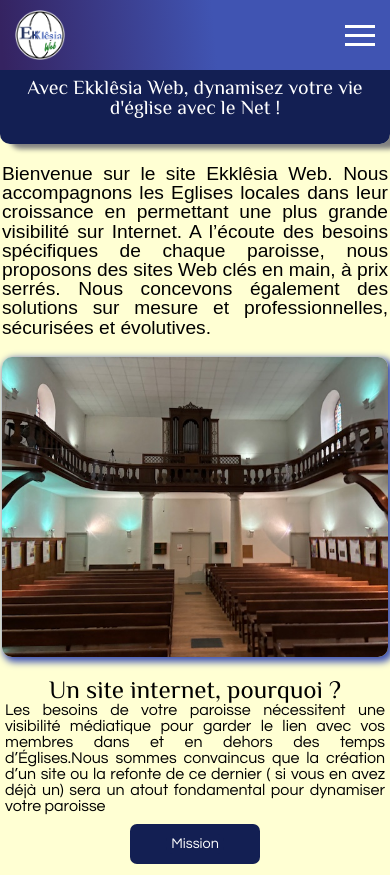
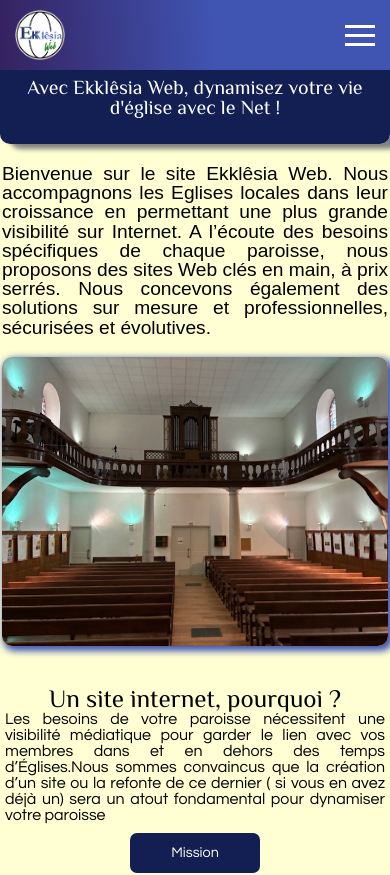
Before and after one commit to Ben43200/ekklesia-vite, a React (Vite) app: page / in a window 390 px wide. Shown: the top 875 px of the page. Built offline with nearby package versions, Linux system fonts and the light colour scheme; a web font is replaced by a local one.

Commit message:
image miission ok responsive mais moins haute que home pb concordance

```diff
--- a/src/pages/home/home.css
+++ b/src/pages/home/home.css
@@ -168,12 +168,14 @@
   place-self: center;
   justify-items: center;
   display: grid;
+  gap: 20px;
   grid-template-columns: 1fr;
 }
 @media screen and (min-width: 768px) {
   .box-card {
     width: auto;
     grid-template-columns: 1fr 1fr;
+    gap: 40px;
   }
 }
 
@@ -184,7 +186,6 @@
 .box-card img {
   width: 100%;
   padding: 0;
-  height: 300px;
   -o-object-fit: cover;
      object-fit: cover;
   box-shadow: 3px 3px 7px 2px #4054b2;
--- a/src/pages/home/home.scss
+++ b/src/pages/home/home.scss
@@ -75,11 +75,12 @@
   place-self: center;
   justify-items: center;
   display: grid;
-  // gap:20px;
+  gap:20px;
   grid-template-columns: 1fr;
   @include media(tablet) {
       width:auto;
     grid-template-columns: 1fr 1fr;
+    gap:40px;
     }
 
 }
@@ -90,7 +91,8 @@
 .box-card img{
   width:100%;
   padding:0;
-  height:300px;
+  // height:300px;
+
   object-fit: cover;
   box-shadow: 3px 3px 7px 2px #4054b2;
   border-radius: 10px;
```
Also changed, not shown: 1 other file (tests, documents, lock files or other folders).
